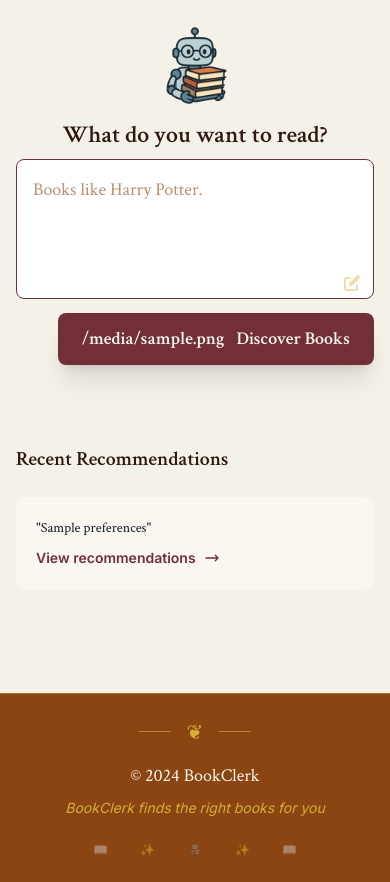
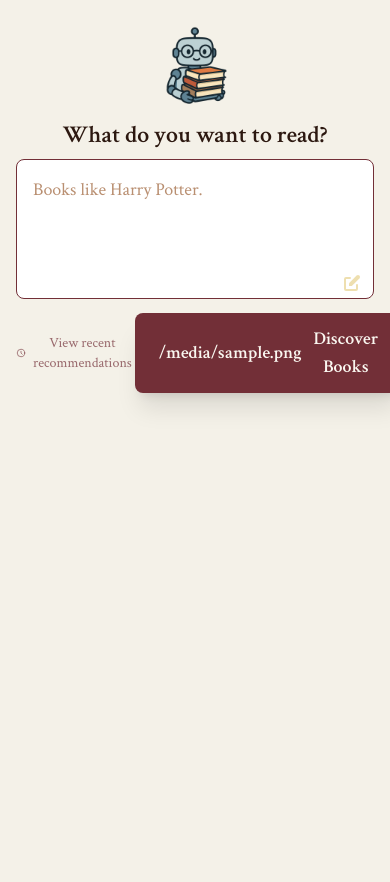
Before and after one commit to T-Zoomer/bookclerk, a Django app: template templates/recommendations/home.html in a window 390 px wide. Shown: the part 89-971 px from the top of the page. After the commit the page ends 497 px from the top, so only its background shows below. Run offline with Django 5.2, Linux system fonts and the light colour scheme; the template is opened without the code that fills it: most values are stand-ins (such as "Sample title", 1, 10 or a date in 2020); some libraries are stand-ins or nearby versions.

Commit message:
Refactor mobile menu to hamburger menu system with recent recommendations
- Rename mobile menu to hamburger menu with block content support
- Add dedicated recent recommendations hamburger menu
- Remove recent recommendations from home page display
- Add subtle "View recent recommendations" button in prompt area
- Remove footer from all pages for cleaner UI
- Update JavaScript to handle menu switching and navigation

🤖 Generated with [Claude Code](https://claude.ai/code)

Co-Authored-By: Claude <noreply@anthropic.com>

```diff
--- a/templates/recommendations/_mobile_menu.html
+++ b/templates/recommendations/_hamburger_menu.html
@@ -1,5 +1,5 @@
-<!-- Menu Overlay -->
-<div id="mobile-menu" class="fixed inset-0 bg-parchment/95 backdrop-blur-sm z-40 opacity-0 invisible transition-all duration-300 ease-out">
+<!-- Hamburger Menu Overlay -->
+<div id="hamburger-menu" class="fixed inset-0 bg-parchment/95 backdrop-blur-sm z-40 opacity-0 invisible transition-all duration-300 ease-out">
     <div id="menu-panel" class="absolute top-0 left-0 w-full sm:w-96 h-full bg-cream sm:border-r border-leather/20 shadow-2xl transform -translate-x-full transition-transform duration-300 ease-out">
         <!-- Close Button -->
         <button id="close-menu" class="absolute top-6 left-6 text-burgundy hover:text-leather transition-colors z-50">
@@ -9,7 +9,8 @@
         </button>
 
         <div class="p-6 pt-24">
-            <!-- Navigation Links -->
+            {% block hamburger_content %}
+            <!-- Default content -->
             <div class="pb-6 space-y-4 border-b border-leather/20">
                 <a href="{% url 'home' %}" class="flex items-center text-ink hover:text-burgundy transition-colors text-lg font-medium font-serif">
                     Home
@@ -20,12 +21,11 @@
                 <a href="#" class="block text-ink hover:text-burgundy transition-colors text-lg font-medium font-serif">
                     Contact
                 </a>
-                <a href="#" class="block text-ink hover:text-burgundy transition-colors text-lg font-medium font-serif">
-                    My Recommendations
-                </a>
+                <button id="open-recent-menu" class="block text-ink hover:text-burgundy transition-colors text-lg font-medium font-serif text-left w-full">
+                    My Recent Recommendations
+                </button>
             </div>
 
-            <!-- Search Section -->
             <div class="pt-6">
                 <h3 class="text-ink font-medium mb-3 font-serif">Search Books</h3>
                 <form method="get" action="{% url 'home' %}">
@@ -40,6 +40,7 @@
                     </div>
                 </form>
             </div>
+            {% endblock hamburger_content %}
         </div>
     </div>
 </div>
--- /dev/null
+++ b/templates/recommendations/_hamburger_menu_recent.html
@@ -0,0 +1,54 @@
+<!-- Recent Recommendations Hamburger Menu Overlay -->
+<div id="hamburger-menu-recent" class="fixed inset-0 bg-parchment/95 backdrop-blur-sm z-40 opacity-0 invisible transition-all duration-300 ease-out">
+    <div id="menu-panel-recent" class="absolute top-0 left-0 w-full sm:w-96 h-full bg-cream sm:border-r border-leather/20 shadow-2xl transform -translate-x-full transition-transform duration-300 ease-out">
+        <!-- Close Button -->
+        <button id="close-menu-recent" class="absolute top-6 left-6 text-burgundy hover:text-leather transition-colors z-50">
+            <svg class="w-8 h-8" fill="none" stroke="currentColor" viewBox="0 0 24 24">
+                <path stroke-linecap="round" stroke-linejoin="round" stroke-width="2" d="M6 18L18 6M6 6l12 12"></path>
+            </svg>
+        </button>
+
+        <!-- Back Button -->
+        <button id="back-to-main-menu" class="absolute top-6 right-6 text-burgundy hover:text-leather transition-colors z-50">
+            <svg class="w-8 h-8" fill="none" stroke="currentColor" viewBox="0 0 24 24">
+                <path stroke-linecap="round" stroke-linejoin="round" stroke-width="2" d="M15 19l-7-7 7-7"></path>
+            </svg>
+        </button>
+
+        <div class="p-6 pt-24 h-full overflow-y-auto">
+            <h3 class="text-ink font-bold mb-6 font-serif text-xl">Recent Recommendations</h3>
+
+            {% if recent_requests %}
+            <div class="space-y-3">
+                {% for request in recent_requests %}
+                <a href="{% url 'view_recommendations' request.id %}" class="block" onclick="closeAllMenus()">
+                    <div class="bg-parchment rounded-lg p-4 hover:shadow-lg hover:bg-parchment/80 transition-all duration-200 group cursor-pointer border border-leather/10">
+                        <div class="flex items-start">
+                            <div class="flex-1">
+                                <p class="text-sm text-ink font-serif leading-relaxed font-medium">"{{ request.preferences|truncatewords:12 }}"</p>
+                                <div class="inline-flex items-center space-x-2 text-burgundy group-hover:text-ink transition-colors duration-200 text-sm font-semibold group-hover:translate-x-1 transform transition-transform mt-2">
+                                    <span>View recommendations</span>
+                                    <svg class="w-4 h-4" fill="none" stroke="currentColor" viewBox="0 0 24 24">
+                                        <path stroke-linecap="round" stroke-linejoin="round" stroke-width="2" d="M17 8l4 4m0 0l-4 4m4-4H3"/>
+                                    </svg>
+                                </div>
+                            </div>
+                        </div>
+                    </div>
+                </a>
+                {% endfor %}
+            </div>
+            {% else %}
+            <div class="text-center py-8">
+                <div class="text-ink/60 mb-4">
+                    <svg class="w-16 h-16 mx-auto" fill="none" stroke="currentColor" viewBox="0 0 24 24">
+                        <path stroke-linecap="round" stroke-linejoin="round" stroke-width="1.5" d="M12 6.253v13m0-13C10.832 5.477 9.246 5 7.5 5S4.168 5.477 3 6.253v13C4.168 18.477 5.754 18 7.5 18s3.332.477 4.5 1.253m0-13C13.168 5.477 14.754 5 16.5 5c1.746 0 3.332.477 4.5 1.253v13C19.832 18.477 18.246 18 16.5 18c-1.746 0-3.332.477-4.5 1.253"/>
+                    </svg>
+                </div>
+                <p class="text-ink/70 font-serif">No recent recommendations yet</p>
+                <p class="text-ink/50 font-serif text-sm mt-2">Start by asking for book recommendations!</p>
+            </div>
+            {% endif %}
+        </div>
+    </div>
+</div>
--- a/templates/recommendations/_prompt_input.html
+++ b/templates/recommendations/_prompt_input.html
@@ -49,8 +49,20 @@
                 </div>
             </div>
 
-            <div class="flex justify-end">
-                {% include 'recommendations/_recommendation_button.html' with button_type='submit' button_id='submit-btn' button_text='Discover Books' show_loading=True loading_text='Finding perfect books...' %}
+            <div class="flex justify-between items-center">
+                {% if recent_requests %}
+                <button type="button" id="view-recent-btn" class="text-burgundy/70 hover:text-burgundy transition-colors text-sm md:text-base font-serif flex items-center space-x-1 group">
+                    <svg class="w-4 h-4 group-hover:rotate-12 transition-transform" fill="none" stroke="currentColor" viewBox="0 0 24 24">
+                        <path stroke-linecap="round" stroke-linejoin="round" stroke-width="2" d="M12 8v4l3 3m6-3a9 9 0 11-18 0 9 9 0 0118 0z"/>
+                    </svg>
+                    <span>View recent recommendations</span>
+                </button>
+                {% else %}
+                <div></div>
+                {% endif %}
+                <div>
+                    {% include 'recommendations/_recommendation_button.html' with button_type='submit' button_id='submit-btn' button_text='Discover Books' show_loading=True loading_text='Finding perfect books...' %}
+                </div>
             </div>
         </form>
     </div>
@@ -125,5 +137,16 @@ document.addEventListener('DOMContentLoaded', function() {
             }
         });
     }
+
+    // View recent recommendations button
+    const viewRecentBtn = document.getElementById('view-recent-btn');
+    if (viewRecentBtn) {
+        viewRecentBtn.addEventListener('click', function() {
+            // Check if openRecentMenu function exists (from base.html)
+            if (typeof openRecentMenu === 'function') {
+                openRecentMenu();
+            }
+        });
+    }
 });
 </script>
--- a/templates/recommendations/base.html
+++ b/templates/recommendations/base.html
@@ -56,7 +56,8 @@
     <div class="hidden md:block fixed left-2 top-0 w-1 h-full bg-gold opacity-60 z-10"></div>
 
     {% include 'recommendations/_header.html' %}
-    {% include 'recommendations/_mobile_menu.html' %}
+    {% include 'recommendations/_hamburger_menu.html' %}
+    {% include 'recommendations/_hamburger_menu_recent.html' %}
 
     <main class="px-4 md:px-6 py-6 md:py-12 relative">
         <!-- Subtle page texture -->
@@ -71,20 +72,28 @@
         </div>
     </main>
 
-    {% include 'recommendations/_footer.html' %}
 
     <script>
-        // Mobile menu toggle functionality
+        // Hamburger menu toggle functionality
         const menuToggle = document.getElementById('menu-toggle');
-        const mobileMenu = document.getElementById('mobile-menu');
+        const hamburgerMenu = document.getElementById('hamburger-menu');
         const closeMenuBtn = document.getElementById('close-menu');
         const menuPanel = document.getElementById('menu-panel');
+
+        // Recent recommendations menu elements
+        const hamburgerMenuRecent = document.getElementById('hamburger-menu-recent');
+        const closeMenuRecentBtn = document.getElementById('close-menu-recent');
+        const menuPanelRecent = document.getElementById('menu-panel-recent');
+        const openRecentMenuBtn = document.getElementById('open-recent-menu');
+        const backToMainMenuBtn = document.getElementById('back-to-main-menu');
+
         let isMenuOpen = false;
+        let isRecentMenuOpen = false;
 
         function openMenu() {
             isMenuOpen = true;
-            mobileMenu.classList.remove('opacity-0', 'invisible');
-            mobileMenu.classList.add('opacity-100', 'visible');
+            hamburgerMenu.classList.remove('opacity-0', 'invisible');
+            hamburgerMenu.classList.add('opacity-100', 'visible');
             menuPanel.classList.remove('-translate-x-full');
             menuPanel.classList.add('translate-x-0');
             document.body.style.overflow = 'hidden';
@@ -92,17 +101,52 @@
 
         function closeMenu() {
             isMenuOpen = false;
-            mobileMenu.classList.remove('opacity-100', 'visible');
-            mobileMenu.classList.add('opacity-0', 'invisible');
+            hamburgerMenu.classList.remove('opacity-100', 'visible');
+            hamburgerMenu.classList.add('opacity-0', 'invisible');
             menuPanel.classList.remove('translate-x-0');
             menuPanel.classList.add('-translate-x-full');
             document.body.style.overflow = '';
+        }
+
+        function openRecentMenu() {
+            // Close main menu first
+            closeMenu();
+
+            // Open recent menu
+            isRecentMenuOpen = true;
+            hamburgerMenuRecent.classList.remove('opacity-0', 'invisible');
+            hamburgerMenuRecent.classList.add('opacity-100', 'visible');
+            menuPanelRecent.classList.remove('-translate-x-full');
+            menuPanelRecent.classList.add('translate-x-0');
+            document.body.style.overflow = 'hidden';
+        }
+
+        function closeRecentMenu() {
+            isRecentMenuOpen = false;
+            hamburgerMenuRecent.classList.remove('opacity-100', 'visible');
+            hamburgerMenuRecent.classList.add('opacity-0', 'invisible');
+            menuPanelRecent.classList.remove('translate-x-0');
+            menuPanelRecent.classList.add('-translate-x-full');
+            document.body.style.overflow = '';
+        }
+
+        function closeAllMenus() {
+            closeMenu();
+            closeRecentMenu();
+        }
+
+        function backToMainMenu() {
+            // Close recent menu and open main menu
+            closeRecentMenu();
+            openMenu();
         }
 
         if (menuToggle) {
             menuToggle.addEventListener('click', function() {
                 if (isMenuOpen) {
                     closeMenu();
+                } else if (isRecentMenuOpen) {
+                    closeRecentMenu();
                 } else {
                     openMenu();
                 }
@@ -113,11 +157,32 @@
             closeMenuBtn.addEventListener('click', closeMenu);
         }
 
-        if (mobileMenu) {
+        if (closeMenuRecentBtn) {
+            closeMenuRecentBtn.addEventListener('click', closeRecentMenu);
+        }
+
+        if (openRecentMenuBtn) {
+            openRecentMenuBtn.addEventListener('click', openRecentMenu);
+        }
+
+        if (backToMainMenuBtn) {
+            backToMainMenuBtn.addEventListener('click', backToMainMenu);
+        }
+
+        if (hamburgerMenu) {
             // Close menu when clicking outside
-            mobileMenu.addEventListener('click', function(e) {
-                if (e.target === mobileMenu) {
+            hamburgerMenu.addEventListener('click', function(e) {
+                if (e.target === hamburgerMenu) {
                     closeMenu();
+                }
+            });
+        }
+
+        if (hamburgerMenuRecent) {
+            // Close recent menu when clicking outside
+            hamburgerMenuRecent.addEventListener('click', function(e) {
+                if (e.target === hamburgerMenuRecent) {
+                    closeRecentMenu();
                 }
             });
         }
--- a/templates/recommendations/home.html
+++ b/templates/recommendations/home.html
@@ -4,7 +4,5 @@
 {% block content %}
 <div class="max-w-5xl mx-auto space-y-20">
     {% include 'recommendations/_prompt_input.html' %}
-
-    {% include 'recommendations/_recent_recommendations.html' %}
 </div>
 {% endblock %}
```
